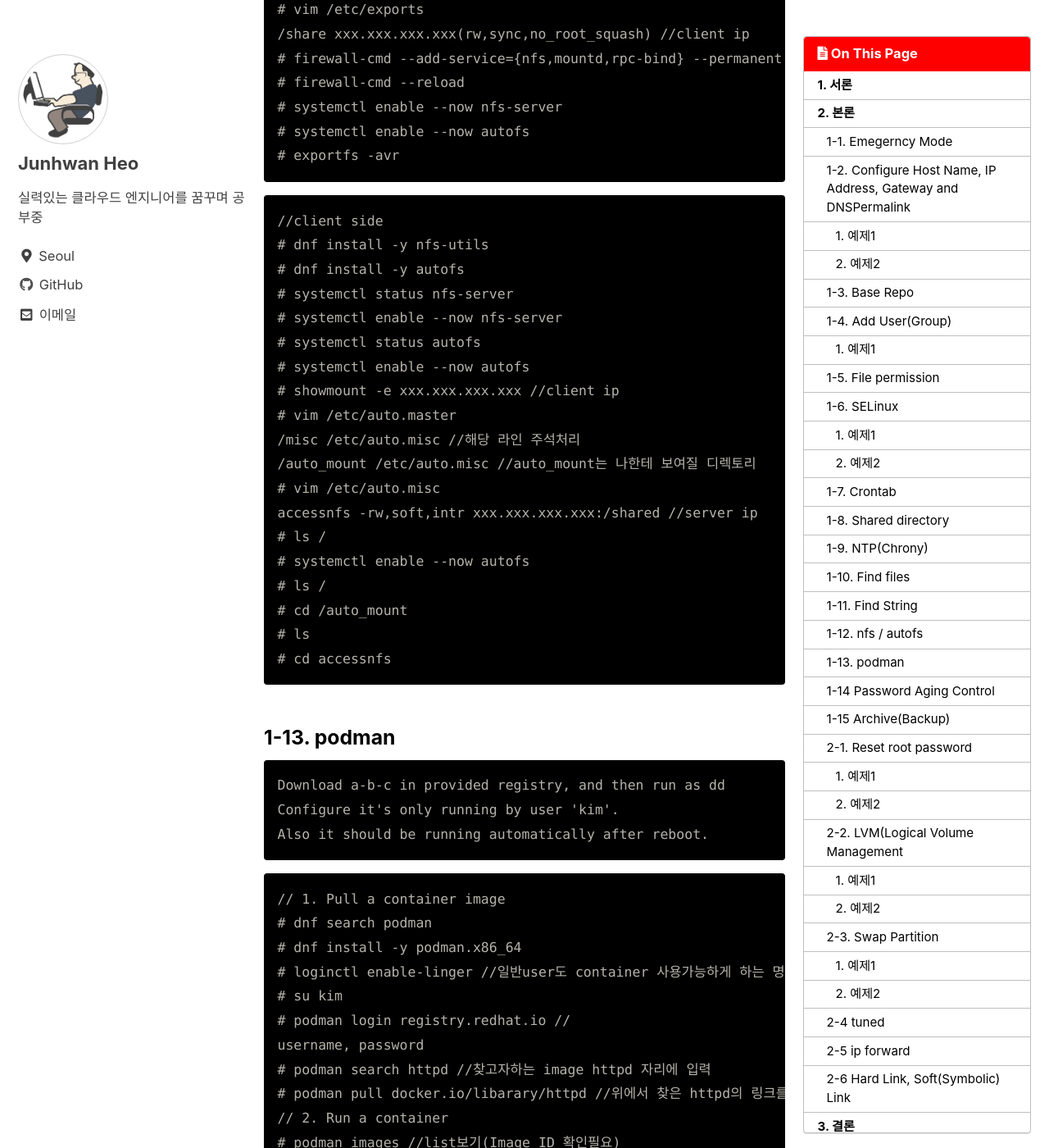
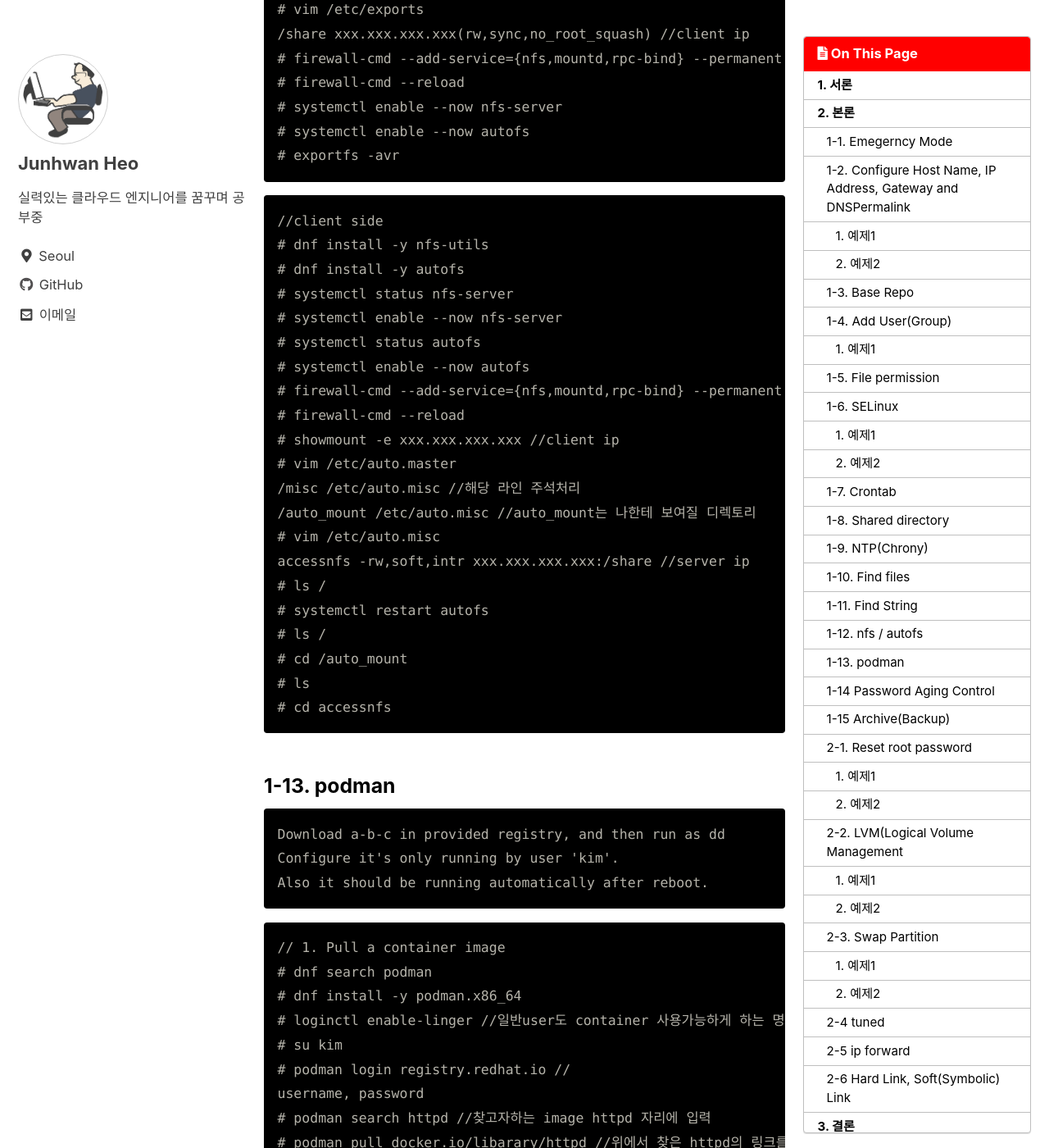
Before and after one commit to holeman4110/holeman4110.github.io, a Jekyll site: the page built from _posts/2023-02-19-rhcsa4.md, in a window 1280 px wide and 1400 px high, scrolled down 8101 px. Shown: the whole window at 82% size. Built offline with Jekyll 4.4.1, drawn with Linux system fonts in a browser that asks for light colours; cached includes are drawn as plain includes; a script bundle is joined from its source files by our own code; comment, search, counter and statistics services are not loaded.

Commit message:
Update 2023-02-19-rhcsa4.md

```diff
--- a/_posts/2023-02-19-rhcsa4.md
+++ b/_posts/2023-02-19-rhcsa4.md
@@ -318,14 +318,16 @@ Configure autofs to make sure after login successfully.
 # systemctl enable --now nfs-server
 # systemctl status autofs
 # systemctl enable --now autofs
+# firewall-cmd --add-service={nfs,mountd,rpc-bind} --permanent
+# firewall-cmd --reload
 # showmount -e xxx.xxx.xxx.xxx //client ip
 # vim /etc/auto.master
 /misc /etc/auto.misc //해당 라인 주석처리
 /auto_mount /etc/auto.misc //auto_mount는 나한테 보여질 디렉토리
 # vim /etc/auto.misc
-accessnfs -rw,soft,intr xxx.xxx.xxx.xxx:/shared //server ip
+accessnfs -rw,soft,intr xxx.xxx.xxx.xxx:/share //server ip
 # ls /
-# systemctl enable --now autofs
+# systemctl restart autofs
 # ls /
 # cd /auto_mount
 # ls
```
